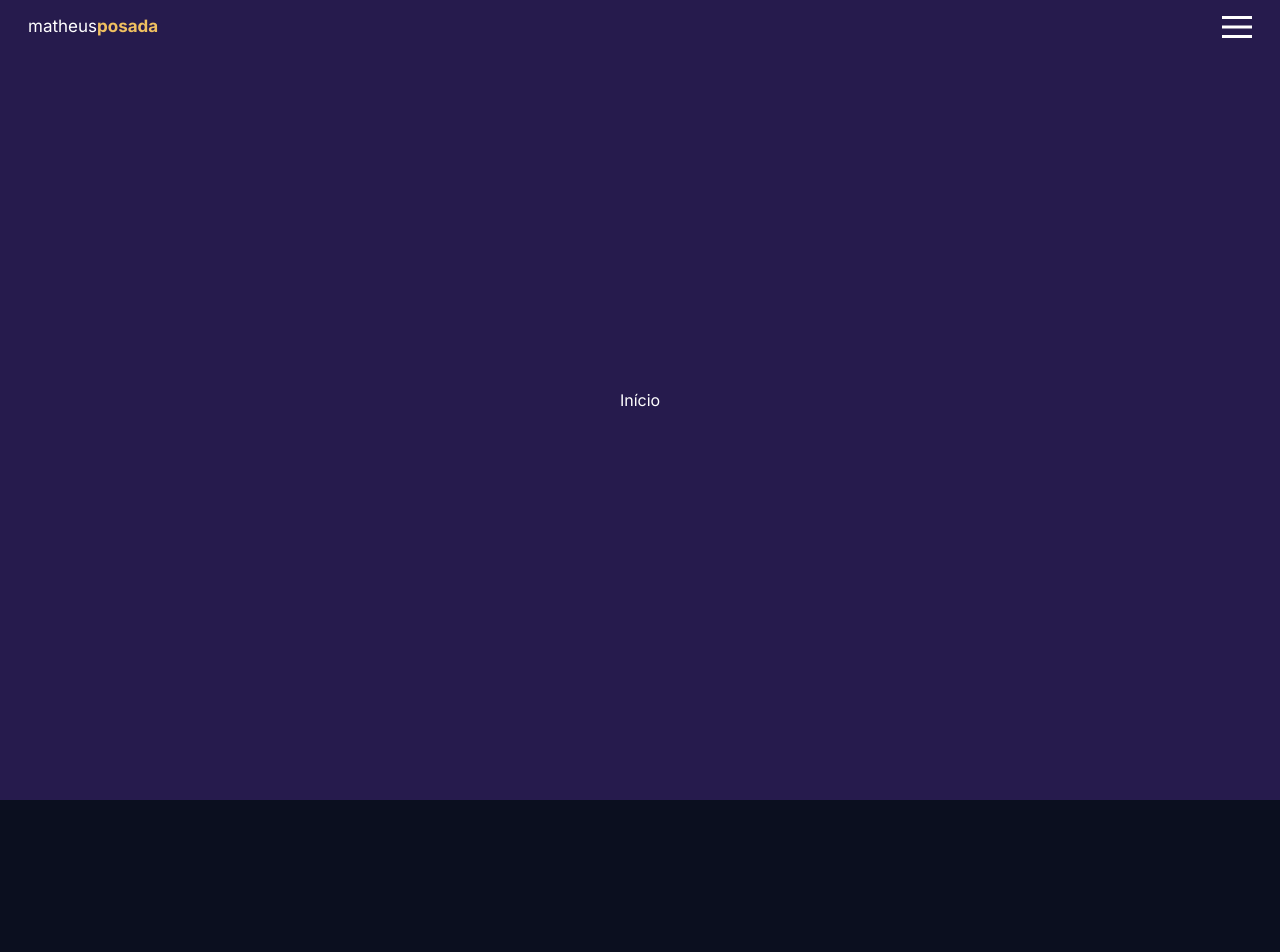
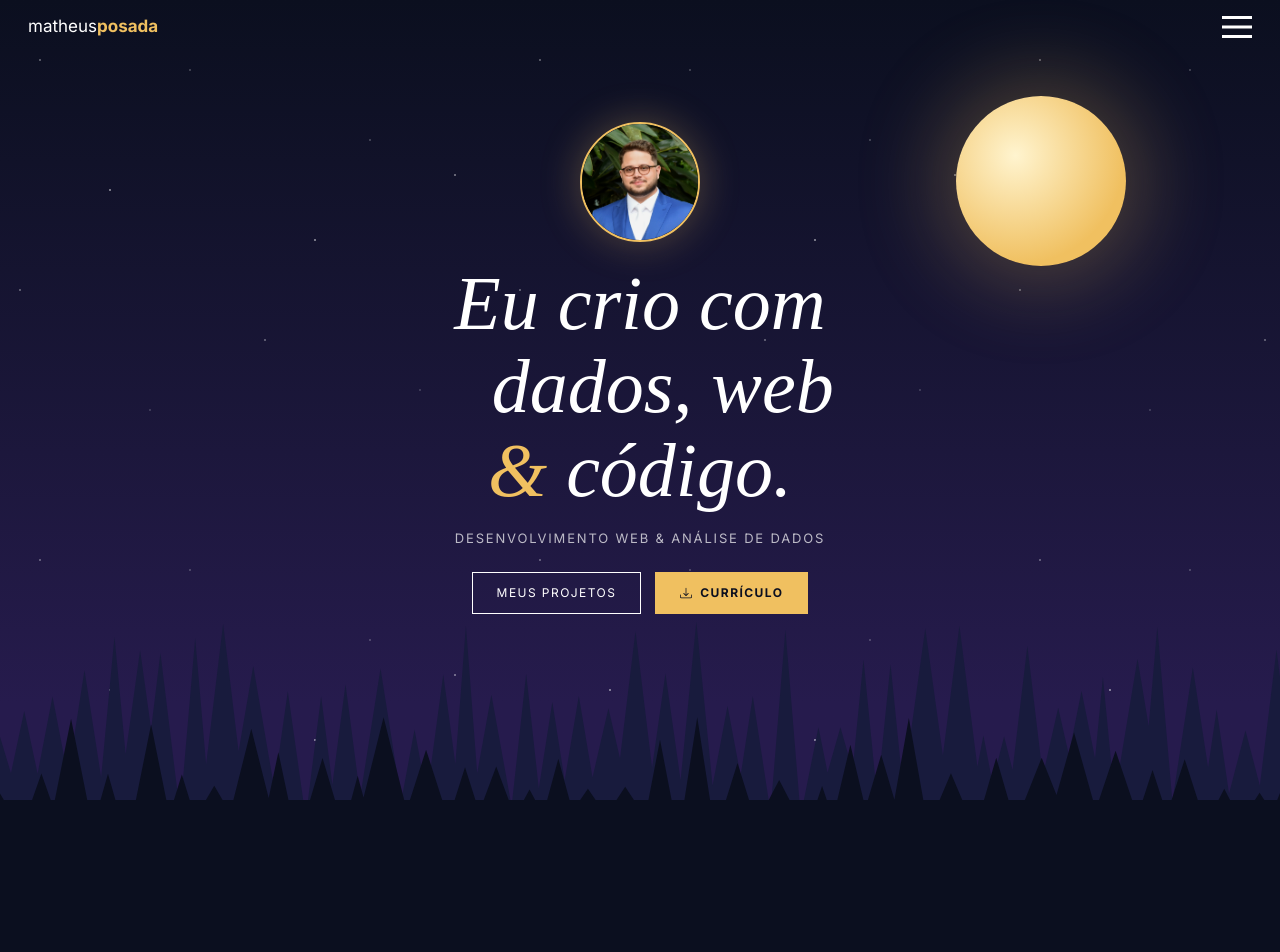
Before and after one commit to matheusposada/portfolioMatheusPosada, a React (Vite) app: page / in a window 1280 px wide. Shown: the top 952 px of the page. Built offline with nearby package versions, Linux system fonts and the light colour scheme; a web font is replaced by a local one.

Commit message:
feat: adiciona Hero com lua, estrelas e floresta em parallax

```diff
--- a/src/App.tsx
+++ b/src/App.tsx
@@ -1,4 +1,5 @@
 import { useCallback, useState, type ReactElement } from 'react'
+import Hero from './components/Hero'
 import Menu from './components/Menu'
 import Navbar from './components/Navbar'
 import { navItems } from './data/portfolio'
@@ -14,14 +15,16 @@ export default function App(): ReactElement {
   const toggleMenu = useCallback((): void => setIsMenuOpen((isOpen) => !isOpen), [])
 
   const isNavbarSolid = scrollY > window.innerHeight - NAVBAR_SOLID_OFFSET_PX
+  const pendingSections = navItems.filter(({ id }) => id !== 'home')
 
   return (
     <>
       <Menu isOpen={isMenuOpen} onClose={closeMenu} />
       <Navbar isMenuOpen={isMenuOpen} isSolid={isNavbarSolid} onMenuToggle={toggleMenu} />
+      <Hero scrollY={scrollY} />
       <main>
-        {navItems.map(({ id, label }) => (
-          <section key={id} id={id} className="grid h-screen place-items-center text-white odd:bg-dusk">
+        {pendingSections.map(({ id, label }) => (
+          <section key={id} id={id} className="grid h-screen place-items-center bg-paper text-ink odd:bg-night odd:text-white">
             {label}
           </section>
         ))}
--- /dev/null
+++ b/src/components/ButtonLink.tsx
@@ -0,0 +1,25 @@
+import type { ReactElement, ReactNode } from 'react'
+
+type ButtonVariant = 'outline' | 'solid'
+
+interface ButtonLinkProps {
+  href: string
+  variant: ButtonVariant
+  isDownload?: boolean
+  children: ReactNode
+}
+
+const BASE_CLASSES = 'inline-flex items-center gap-2 px-6 py-3 text-xs tracking-[.12em] uppercase transition'
+
+const VARIANT_CLASSES: Record<ButtonVariant, string> = {
+  outline: 'border border-white hover:-translate-y-0.5 hover:border-gold hover:text-gold',
+  solid: 'border border-gold bg-gold font-bold text-night hover:bg-transparent hover:text-gold',
+}
+
+export default function ButtonLink({ href, variant, isDownload = false, children }: ButtonLinkProps): ReactElement {
+  return (
+    <a href={href} download={isDownload || undefined} className={`${BASE_CLASSES} ${VARIANT_CLASSES[variant]}`}>
+      {children}
+    </a>
+  )
+}
--- /dev/null
+++ b/src/components/Forest.tsx
@@ -0,0 +1,26 @@
+import { useMemo, type CSSProperties, type ReactElement } from 'react'
+import { buildForestPath, type ForestConfig } from '../utils/forestPath'
+
+interface ForestProps {
+  config: ForestConfig
+  fillClassName: string
+  className?: string
+  translateY?: number
+}
+
+export default function Forest({ config, fillClassName, className = '', translateY = 0 }: ForestProps): ReactElement {
+  const path = useMemo(() => buildForestPath(config), [config])
+  const style: CSSProperties = { transform: `translateY(${translateY}px)` }
+
+  return (
+    <div
+      aria-hidden="true"
+      className={`pointer-events-none absolute inset-x-0 bottom-[-4vh] will-change-transform ${className}`}
+      style={style}
+    >
+      <svg viewBox="0 0 1200 100" preserveAspectRatio="none" className="block h-full w-full">
+        <path d={path} className={fillClassName} />
+      </svg>
+    </div>
+  )
+}
--- /dev/null
+++ b/src/components/Hero.tsx
@@ -0,0 +1,19 @@
+import type { ReactElement } from 'react'
+import HeroBackground from './HeroBackground'
+import HeroContent from './HeroContent'
+
+interface HeroProps {
+  scrollY: number
+}
+
+export default function Hero({ scrollY }: HeroProps): ReactElement {
+  return (
+    <header
+      id="home"
+      className="relative flex min-h-screen items-center justify-center overflow-hidden bg-gradient-to-b from-night to-dusk to-[88%] text-center"
+    >
+      <HeroBackground scrollY={scrollY} />
+      <HeroContent />
+    </header>
+  )
+}
--- /dev/null
+++ b/src/components/HeroBackground.tsx
@@ -0,0 +1,58 @@
+import type { ReactElement } from 'react'
+import type { ForestConfig } from '../utils/forestPath'
+import { getParallaxOffset } from '../utils/parallax'
+import Forest from './Forest'
+
+interface HeroBackgroundProps {
+  scrollY: number
+}
+
+interface ForestLayer {
+  id: string
+  config: ForestConfig
+  fillClassName: string
+  heightClassName: string
+  speedDivisor: number
+}
+
+const MOON_SPEED_DIVISOR = 4
+
+const FOREST_LAYERS: ForestLayer[] = [
+  {
+    id: 'far',
+    config: { minTreeHeight: 35, maxTreeHeight: 80, treeSpacing: 26, seed: 7 },
+    fillClassName: 'fill-forest-far',
+    heightClassName: 'h-[34vh]',
+    speedDivisor: 14,
+  },
+  {
+    id: 'near',
+    config: { minTreeHeight: 20, maxTreeHeight: 60, treeSpacing: 34, seed: 42 },
+    fillClassName: 'fill-night',
+    heightClassName: 'h-[24vh]',
+    speedDivisor: 7,
+  },
+]
+
+export default function HeroBackground({ scrollY }: HeroBackgroundProps): ReactElement {
+  const moonOffset = getParallaxOffset(scrollY, MOON_SPEED_DIVISOR)
+
+  return (
+    <>
+      <div className="bg-stars animate-fade absolute inset-0" />
+      <div
+        className="bg-moon animate-moon absolute top-[12%] right-[8%] aspect-square w-[clamp(90px,14vw,170px)] rounded-full shadow-[0_0_80px_20px_rgba(240,192,96,.25)] md:right-[12%]"
+        style={{ transform: `translateY(${moonOffset}px)` }}
+      />
+      {FOREST_LAYERS.map(({ id, config, fillClassName, heightClassName, speedDivisor }) => (
+        <Forest
+          key={id}
+          config={config}
+          fillClassName={fillClassName}
+          className={heightClassName}
+          translateY={-getParallaxOffset(scrollY, speedDivisor)}
+        />
+      ))}
+    </>
+  )
+}
--- /dev/null
+++ b/src/components/HeroContent.tsx
@@ -0,0 +1,36 @@
+import type { ReactElement } from 'react'
+import { BsDownload } from 'react-icons/bs'
+import { contactInfo } from '../data/portfolio'
+import ButtonLink from './ButtonLink'
+
+const PROFILE_PHOTO_SRC = '/imagens/matheus.webp'
+
+export default function HeroContent(): ReactElement {
+  return (
+    <div className="animate-rise relative z-10 px-6 pt-24 pb-[20vh] text-white">
+      <img
+        src={PROFILE_PHOTO_SRC}
+        alt="Foto de Matheus Posada"
+        className="mx-auto mb-5 h-30 w-30 rounded-full border-2 border-gold object-cover shadow-[0_0_40px_rgba(240,192,96,.3)]"
+      />
+      <h1 className="font-display text-[clamp(40px,7vw,76px)] leading-[1.1] font-medium italic">
+        <span className="block">Eu crio com</span>
+        <span className="block md:ml-[.6em]">dados, web</span>
+        <span className="block">
+          <span className="text-gold">&amp;</span> código.
+        </span>
+      </h1>
+      <p className="mt-4 mb-6 text-[13px] tracking-[.14em] text-white/70 uppercase">
+        Desenvolvimento Web &amp; Análise de Dados
+      </p>
+      <div className="flex flex-wrap justify-center gap-3.5">
+        <ButtonLink href="#projects" variant="outline">
+          meus projetos
+        </ButtonLink>
+        <ButtonLink href={contactInfo.resumePath} variant="solid" isDownload>
+          <BsDownload /> currículo
+        </ButtonLink>
+      </div>
+    </div>
+  )
+}
```
Also changed, not shown: public/imagens/matheus.webp (added).
